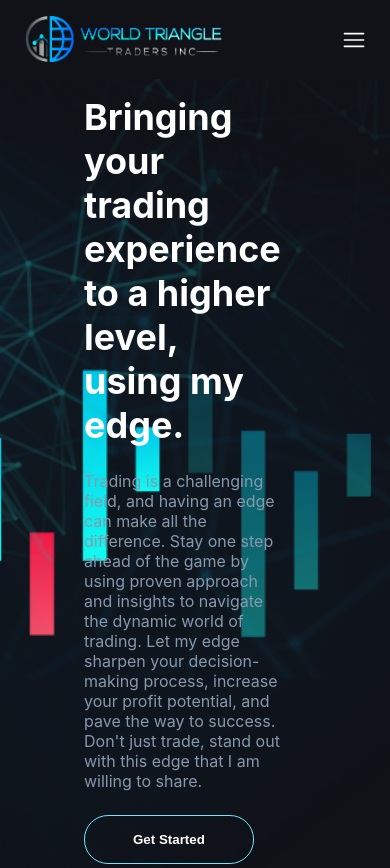
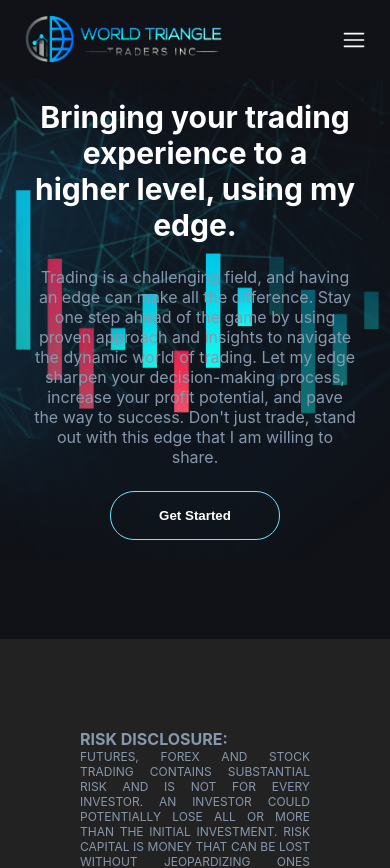
Before and after one commit to MuhammadHamzaSiddiqui1662/WTT, a React (Create React App) app: page / in a window 390 px wide. Shown: the top 868 px of the page. Built offline with nearby package versions, Linux system fonts and the light colour scheme.

Commit message:
fix: home page obile view update

```diff
--- a/src/pages/Home/Home.module.scss
+++ b/src/pages/Home/Home.module.scss
@@ -22,3 +22,27 @@
 .description {
   color: var(--color-grey);
 }
+
+@media only screen and (max-width: 1024px) {
+  .rightSide {
+    padding: 16px 30px;
+  }
+  .heading {
+    font-size: 30px;
+    width: 100%;
+  }
+}
+
+@media only screen and (max-width: 768px) {
+  .container {
+    grid-template-columns: 1fr;
+    text-align: center;
+    min-height: 480px;
+  }
+  .rightSide {
+    padding: 8px 10px;
+  }
+  .heading {
+    font-size: 30px;
+  }
+}
--- a/src/pages/Home/Home.tsx
+++ b/src/pages/Home/Home.tsx
@@ -11,18 +11,17 @@ export const Home: FC = () => {
           <h1
             className={styles.heading}
             data-aos="fade-right"
-            data-aos-delay="400"
             data-aos-duration="1000"
-            data-aos-anchor-placement="top-bottom"
+            // data-aos-anchor-placement="top-bottom"
           >
             Bringing your trading experience to a higher level, using my edge.
           </h1>
           <p
             className={styles.description}
             data-aos="fade-left"
-            data-aos-delay="600"
+            data-aos-delay="200"
             data-aos-duration="1000"
-            data-aos-anchor-placement="top-bottom"
+            // data-aos-anchor-placement="top-bottom"
           >
             Trading is a challenging field, and having an edge can make all the difference. Stay one step ahead of the
             game by using proven approach and insights to navigate the dynamic world of trading. Let my edge sharpen
@@ -31,9 +30,9 @@ export const Home: FC = () => {
           </p>
           <Button
             data-aos="fade-up"
-            data-aos-delay="500"
+            data-aos-delay="200"
             data-aos-duration="1000"
-            data-aos-anchor-placement="top-bottom"
+            // data-aos-anchor-placement="top-bottom"
           >
             Get Started
           </Button>
```
